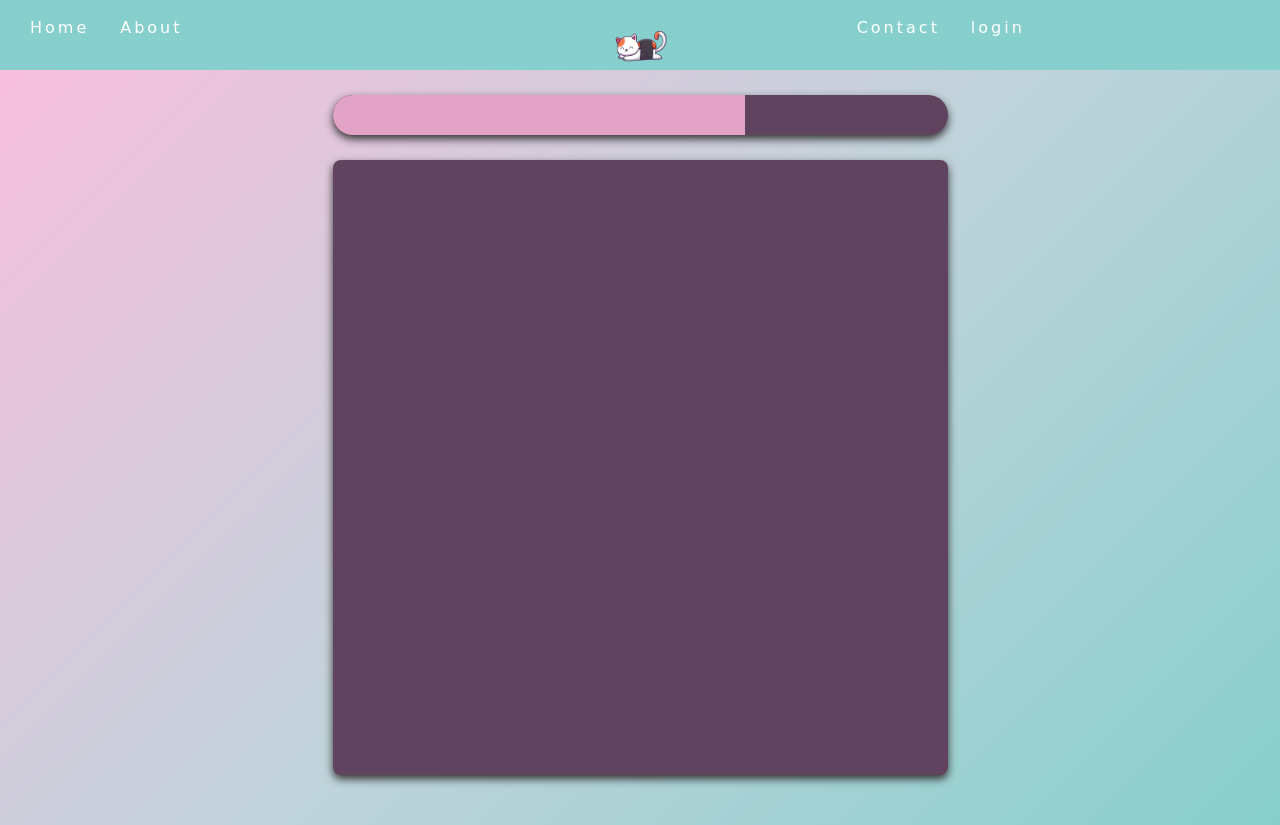
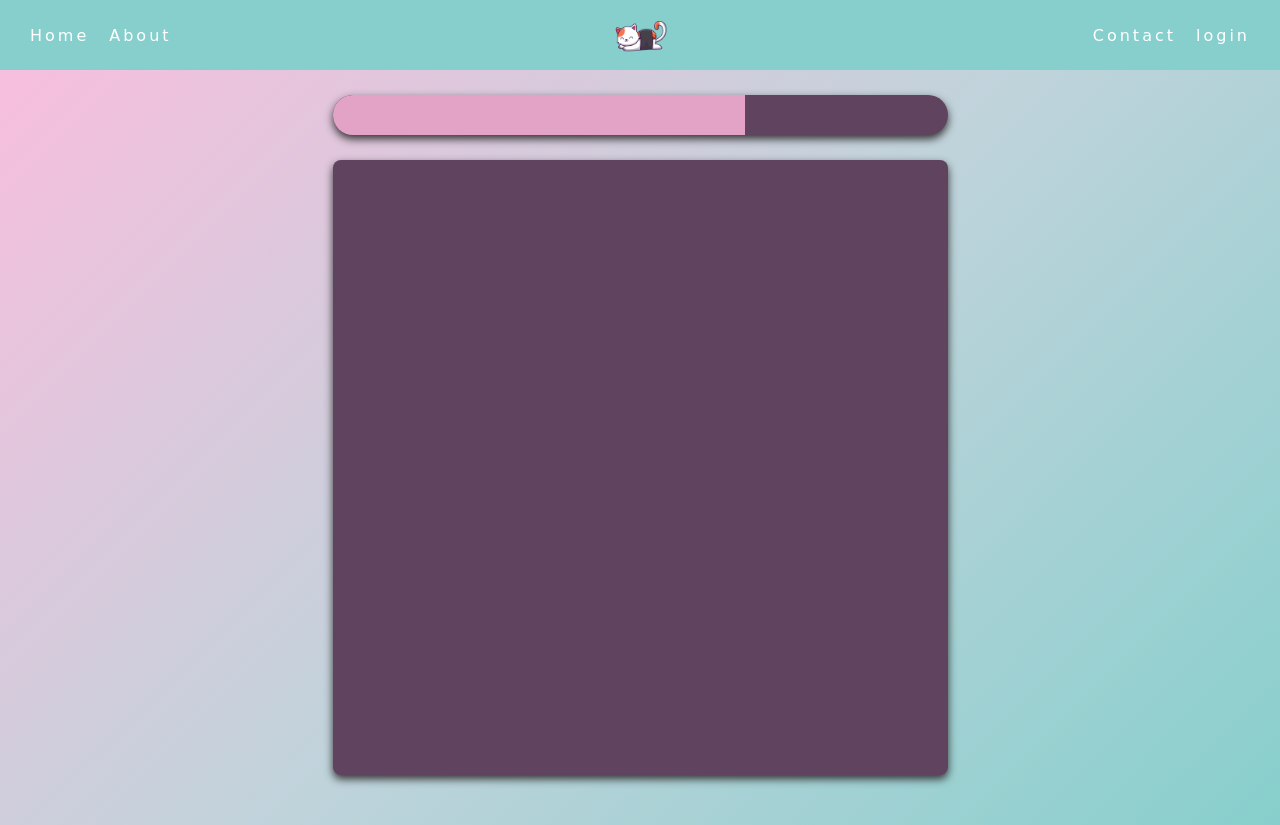
Before and after one commit to StefBuwalda/WebApp3, a PHP site: page / in a window 1280 px wide. Run offline with PHP 8.4, Linux system fonts and the light colour scheme.

Commit message:
Fixed navbar items being mislocated

```diff
--- a/game/public/css/navbar.css
+++ b/game/public/css/navbar.css
@@ -1,24 +1,29 @@
 #navbar {
     display: flex;
     font-family: "Bradley Hand ITC", cursive;
-    background-color: #87CFCC ;
+    background-color: #87CFCC;
     padding: 10px 20px;
     height: calc(2rem + 20px);
 }
 
-
 .nav-left,
-#logo,
+.nav-center,
 .nav-right {
     flex: 1;
+    display: flex;
+    align-items: center;
 }
 
-.nav-left{
+.nav-left {
     justify-content: flex-start;
 }
 
-.nav-left{
+.nav-right {
     justify-content: flex-end;
+}
+
+.nav-center {
+    justify-content: center;
 }
 
 
@@ -30,8 +35,8 @@
     white-space: nowrap;
 }
 
-#logo{
+#logo {
     height: calc(2rem + 20px);
-    display:block;
+    display: block;
     object-fit: contain;
 }
--- a/game/src/partials/navbar.html.php
+++ b/game/src/partials/navbar.html.php
@@ -3,7 +3,9 @@
         <a href="/">Home</a>
         <a href="#">About</a>
     </div>
-    <img src="logo.png" alt="logo" id="logo">
+    <div class="nav-center">
+        <img src="logo.png" alt="logo" id="logo">
+    </div>
     <div class="nav-right">
         <a href="#">Contact</a>
         <a href="/login">login</a>
```
